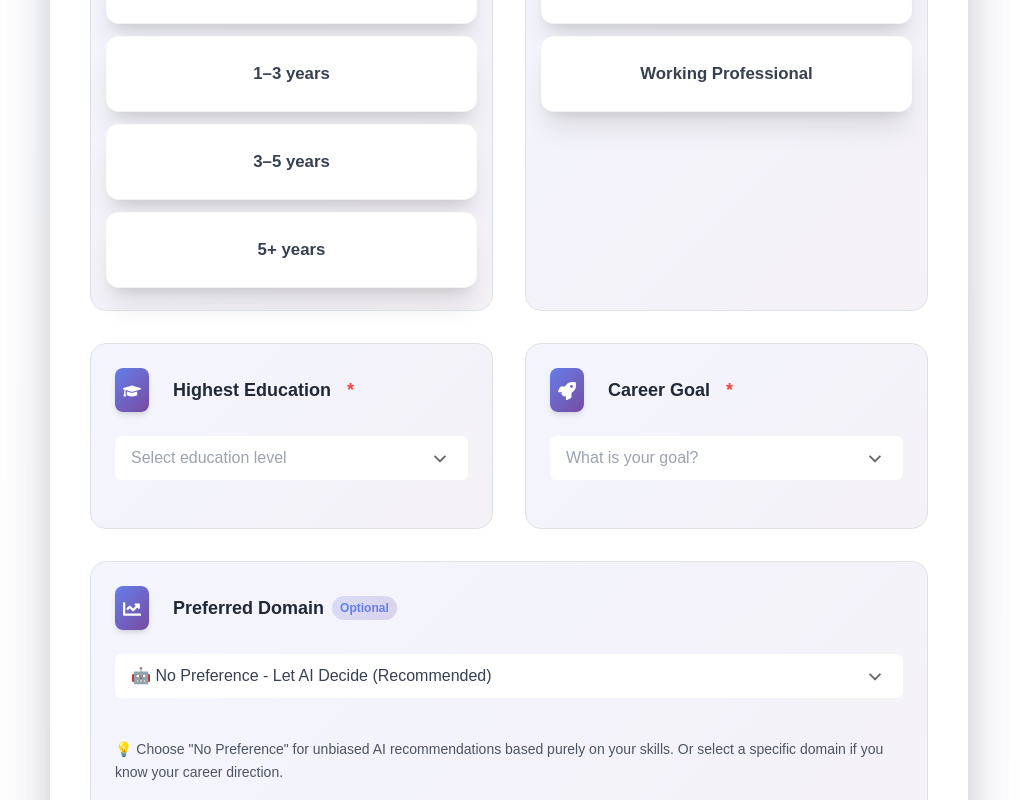
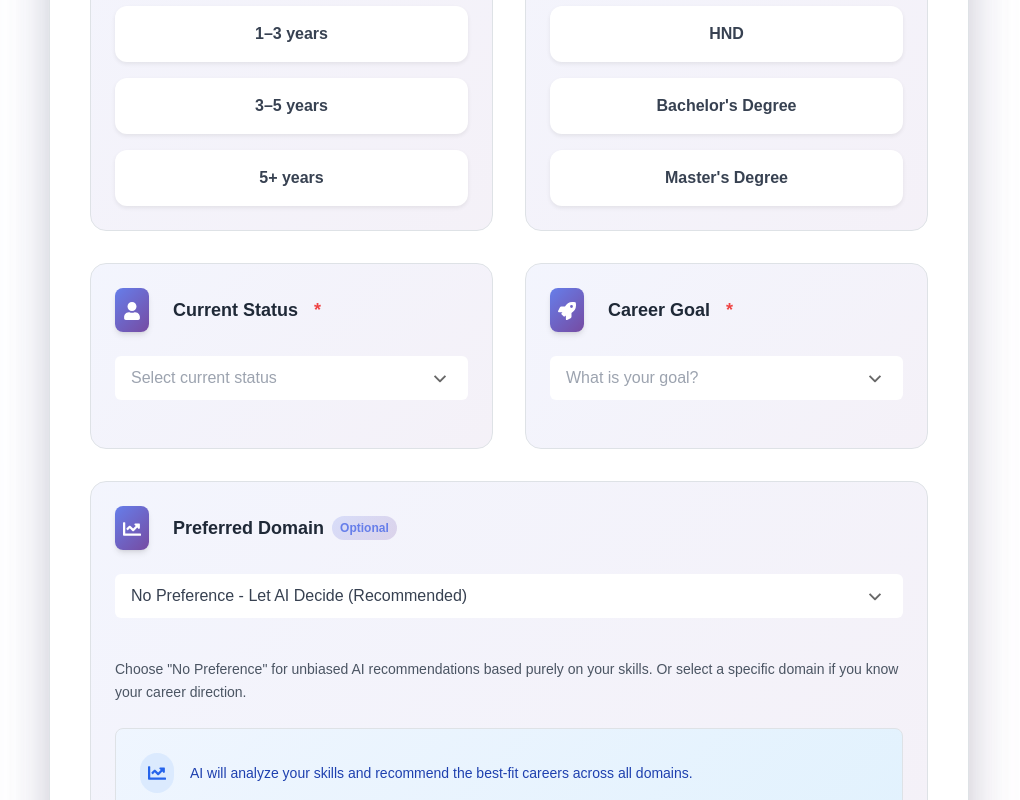
Before and after one commit to Y4S1-Projects/Uni-Finder, a React (Create React App) app in the folder frontend/: page /career in a window 1280 px wide. Shown: the part 660-1460 px from the top of the page, without its empty margins (131-1151 px from the left). Built offline with nearby package versions, Linux system fonts and the light colour scheme.

Commit message:
feat(frontend): refactor career assessment profile form and skill selector UI

```diff
--- a/frontend/src/components/career/CareerProfileForm.jsx
+++ b/frontend/src/components/career/CareerProfileForm.jsx
@@ -41,7 +41,7 @@ const CAREER_GOAL_OPTIONS = [
 ];
 
 const DOMAIN_OPTIONS = [
-  { id: "", name: "🤖 No Preference - Let AI Decide (Recommended)" },
+  { id: "", name: "No Preference - Let AI Decide (Recommended)" },
   { id: "software_engineering", name: "Software Engineering" },
   { id: "frontend_engineering", name: "Frontend Engineering" },
   { id: "backend_engineering", name: "Backend Engineering" },
@@ -92,6 +92,10 @@ export default function CareerProfileForm({
     careerGoal.setValue(selected?.id || "");
   };
 
+  const handleStatusSelect = (selected) => {
+    currentStatus.setValue(selected?.value || "");
+  };
+
   const handleDomainSelect = (selected) => {
     preferredDomain.setValue(selected?.id || "");
   };
@@ -102,6 +106,9 @@ export default function CareerProfileForm({
   );
   const selectedCareerGoal = CAREER_GOAL_OPTIONS.find(
     (opt) => opt.id === careerGoal.value,
+  );
+  const selectedStatus = STATUS_OPTIONS.find(
+    (opt) => opt.value === currentStatus.value,
   );
   const selectedDomain = DOMAIN_OPTIONS.find(
     (opt) => opt.id === preferredDomain.value,
@@ -143,9 +150,9 @@ export default function CareerProfileForm({
           </p>
         </div>
 
-        {/* Two-column grid for inputs */}
+        {/* Profile Basics Row: Experience Level & Highest Education */}
         <div className="grid grid-cols-1 md:grid-cols-2 gap-8 mb-8">
-          {/* Experience Level - Radio Group */}
+          {/* Experience Level - Button Group */}
           <div
             className="p-6 rounded-2xl border transition-all duration-300 hover:shadow-lg"
             style={{
@@ -167,14 +174,14 @@ export default function CareerProfileForm({
               <span>Experience Level</span>
               <span className="text-red-500">*</span>
             </div>
-            <div className="flex flex-col gap-3">
+            <div className="flex flex-col gap-3 h-full">
               {EXPERIENCE_OPTIONS.map((option) => (
                 <button
                   key={option.value}
                   type="button"
                   onClick={() => experienceLevel.setValue(option.value)}
                   onBlur={experienceLevel.handleInputBlur}
-                  className="py-4 px-5 rounded-xl font-semibold transition-all duration-300 border-2 shadow-xl scale-105 hover:scale-110"
+                  className="py-3 px-5 rounded-xl font-semibold transition-all duration-300 border-2 shadow-sm focus:outline-none hover:shadow-md"
                   style={
                     experienceLevel.value === option.value
                       ? {
@@ -182,6 +189,8 @@ export default function CareerProfileForm({
                             "linear-gradient(135deg, #667eea 0%, #764ba2 100%)",
                           color: "white",
                           borderColor: "transparent",
+                          transform: "scale(1.02)",
+                          boxShadow: "0 10px 15px -3px rgba(102, 126, 234, 0.3)"
                         }
                       : {
                           background: "white",
@@ -202,7 +211,7 @@ export default function CareerProfileForm({
             )}
           </div>
 
-          {/* Current Status - Button Group */}
+          {/* Highest Education - Button Group */}
           <div
             className="p-6 rounded-2xl border transition-all duration-300 hover:shadow-lg"
             style={{
@@ -219,26 +228,28 @@ export default function CareerProfileForm({
                     "linear-gradient(135deg, #667eea 0%, #764ba2 100%)",
                 }}
               >
-                <FaUser className="text-white text-xl" />
+                <FaGraduationCap className="text-white text-xl" />
               </div>
-              <span>Current Status</span>
+              <span>Highest Education</span>
               <span className="text-red-500">*</span>
             </div>
-            <div className="flex flex-col gap-3">
-              {STATUS_OPTIONS.map((option) => (
+            <div className="flex flex-col gap-3 h-full">
+              {EDUCATION_OPTIONS.map((option) => (
                 <button
-                  key={option.value}
+                  key={option.id}
                   type="button"
-                  onClick={() => currentStatus.setValue(option.value)}
-                  onBlur={currentStatus.handleInputBlur}
-                  className="py-4 px-5 rounded-xl font-semibold transition-all duration-300 border-2 shadow-xl scale-105 hover:scale-110"
+                  onClick={() => educationLevel.setValue(option.id)}
+                  onBlur={educationLevel.handleInputBlur}
+                  className="py-3 px-5 rounded-xl font-semibold transition-all duration-300 border-2 shadow-sm focus:outline-none hover:shadow-md"
                   style={
-                    currentStatus.value === option.value
+                    educationLevel.value === option.id
                       ? {
                           background:
                             "linear-gradient(135deg, #667eea 0%, #764ba2 100%)",
                           color: "white",
                           borderColor: "transparent",
+                          transform: "scale(1.02)",
+                          boxShadow: "0 10px 15px -3px rgba(102, 126, 234, 0.3)"
                         }
                       : {
                           background: "white",
@@ -247,19 +258,22 @@ export default function CareerProfileForm({
                         }
                   }
                 >
-                  {option.label}
+                  {option.name}
                 </button>
               ))}
             </div>
-            {currentStatus.hasError && (
+            {educationLevel.hasError && (
               <p className="text-red-500 text-sm mt-3 flex items-center gap-1">
                 <span className="text-red-500">⚠</span>
-                {currentStatus.errorMessage}
+                {educationLevel.errorMessage}
               </p>
             )}
           </div>
+        </div>
 
-          {/* Education Level - Dropdown */}
+        {/* Status & Goals Row */}
+        <div className="grid grid-cols-1 md:grid-cols-2 gap-8 mb-8">
+          {/* Current Status - Dropdown */}
           <div
             className="p-6 rounded-2xl border transition-all duration-300 hover:shadow-lg"
             style={{
@@ -269,22 +283,20 @@ export default function CareerProfileForm({
             }}
           >
             <Dropdown
-              label="Highest Education"
+              label="Current Status"
               labelClassName="flex items-center gap-3 text-gray-800 text-lg font-bold mb-4"
               isRequired={true}
-              placeholder="Select education level"
-              options={EDUCATION_OPTIONS}
-              defaultOption={selectedEducation}
-              displayKey="name"
-              idKey="id"
-              onSelect={handleEducationSelect}
-              onBlur={educationLevel.handleInputBlur}
-              error={
-                educationLevel.hasError ? educationLevel.errorMessage : null
-              }
-              buttonClassName="bg-white text-gray-700 border-2 border-gray-200 hover:border-indigo-400 hover:bg-gradient-to-r hover:from-indigo-50 hover:to-purple-50 focus:border-indigo-500 focus:shadow-lg transition-all duration-300"
-              dropdownClassName="bg-white border-2 border-indigo-200 shadow-2xl"
-              optionClassName="text-gray-700 hover:bg-gradient-to-r hover:from-indigo-50 hover:to-purple-50"
+              placeholder="Select current status"
+              options={STATUS_OPTIONS}
+              defaultOption={selectedStatus}
+              displayKey="label"
+              idKey="value"
+              onSelect={handleStatusSelect}
+              onBlur={currentStatus.handleInputBlur}
+              error={currentStatus.hasError ? currentStatus.errorMessage : null}
+              buttonClassName="bg-white text-gray-700 border-2 border-gray-200 hover:border-purple-400 hover:bg-gradient-to-r hover:from-purple-50 hover:to-pink-50 focus:border-purple-500 focus:shadow-lg transition-all duration-300"
+              dropdownClassName="bg-white border-2 border-purple-200 shadow-2xl"
+              optionClassName="text-gray-700 hover:bg-gradient-to-r hover:from-purple-50 hover:to-pink-50"
               prefixIcon={
                 <div
                   className="p-2 rounded-lg shadow-md"
@@ -293,11 +305,15 @@ export default function CareerProfileForm({
                       "linear-gradient(135deg, #667eea 0%, #764ba2 100%)",
                   }}
                 >
-                  <FaGraduationCap className="text-white text-lg" />
+                  <FaUser className="text-white text-lg" />
                 </div>
               }
             />
           </div>
+
+
+
+
 
           {/* Career Goal - Dropdown */}
           <div
@@ -363,7 +379,7 @@ export default function CareerProfileForm({
                 </div>
               }
               labelClassName="flex items-center gap-3 text-gray-800 text-lg font-bold mb-4"
-              placeholder="🤖 No Preference - Let AI Decide"
+              placeholder="No Preference - Let AI Decide"
               options={DOMAIN_OPTIONS}
               defaultOption={selectedDomain}
               displayKey="name"
@@ -388,7 +404,7 @@ export default function CareerProfileForm({
 
             {/* Help text and info banner */}
             <p className="text-sm text-gray-600 mt-3 leading-relaxed">
-              💡 Choose "No Preference" for unbiased AI recommendations based
+              Choose "No Preference" for unbiased AI recommendations based
               purely on your skills. Or select a specific domain if you know
               your career direction.
             </p>
@@ -403,7 +419,9 @@ export default function CareerProfileForm({
                   borderColor: "#bfdbfe",
                 }}
               >
-                <span className="text-2xl">🎯</span>
+                <div className="flex-shrink-0 bg-blue-100 p-2 rounded-full">
+                  <FaChartLine className="text-blue-600 text-lg" />
+                </div>
                 <p className="m-0 text-blue-800 text-sm">
                   AI will analyze your skills and recommend the best-fit careers
                   across all domains.
--- a/frontend/src/pages/CareerPath.jsx
+++ b/frontend/src/pages/CareerPath.jsx
@@ -155,7 +155,13 @@ export default function CareerPath() {
       state: {
         userSkills: selectedSkills,
         selectedDomain: jobDetail.domain,
-        recommendations: [jobDetail]
+        recommendations: [jobDetail],
+        userProfile: {
+          experienceLevel: experienceLevel.value,
+          currentStatus: currentStatus.value,
+          educationLevel: educationLevel.value,
+          careerGoal: careerGoal.value,
+        }
       }
     });
   };
@@ -227,6 +233,12 @@ export default function CareerPath() {
         jobDetail={jobDetail}
         isLoading={detailLoading}
         onViewPath={handleViewCareerLadder}
+        userProfile={{
+          experienceLevel: experienceLevel.value,
+          currentStatus: currentStatus.value,
+          educationLevel: educationLevel.value,
+          careerGoal: careerGoal.value,
+        }}
       />
     </div>
   );
@@ -268,7 +280,7 @@ function RecommendationsSection({
           key={rec.role_id}
           recommendation={rec}
           rank={index + 1}
-          isBestMatch={index === 0}
+          isBestMatch={rec.is_best_match || false}
           onViewDetails={onViewDetails}
           userSkills={userSkills}
         />
```
Also changed, not shown: frontend/src/components/career/SkillSelector.jsx (+107 -20 lines), frontend/src/services/careerApi.js (+15 -3 lines).
